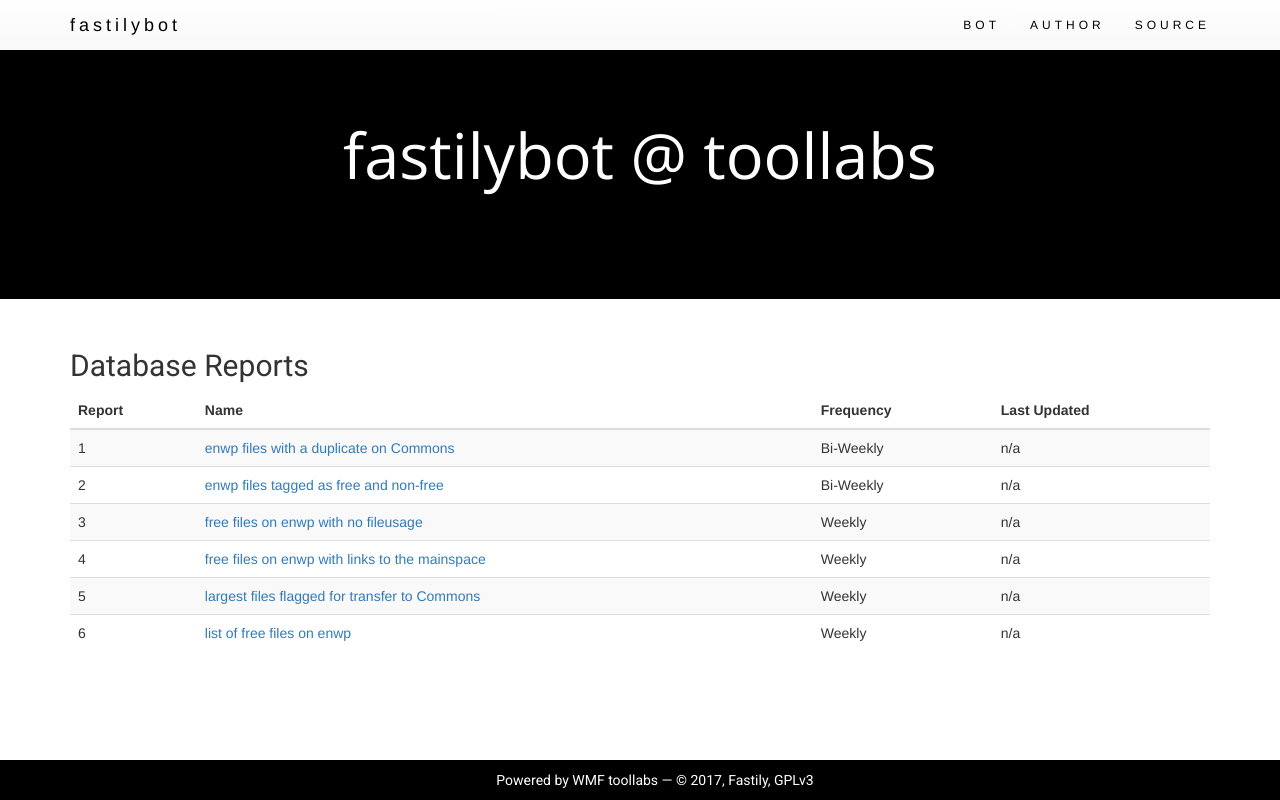
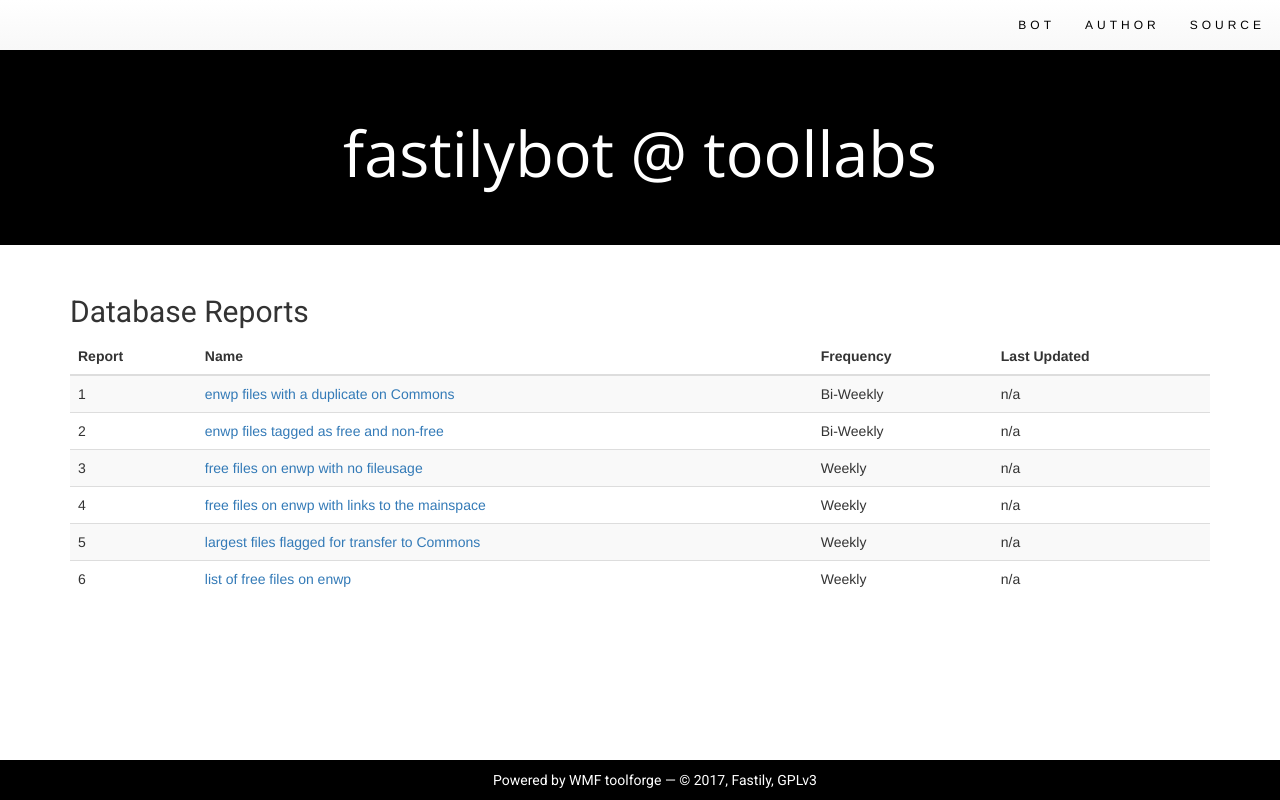
Before and after one commit to fastily/fastilybot-toolforge, a PHP site: page / in a window 1280 px wide. Run offline with PHP 8.4, Linux system fonts and the light colour scheme; some libraries are stand-ins or nearby versions.

Commit message:
removed extraneous navbar code, cleanup

```diff
--- a/public_html/index.css
+++ b/public_html/index.css
@@ -21,11 +21,8 @@ body {
 .navbar li a,.navbar .navbar-brand {
   color: #000000 !important;
   -moz-transition: all 500ms;
-  /* Firefox */
   -webkit-transition: all 500ms;
-  /* Safari and Chrome */
   -o-transition: all 500ms;
-  /* Opera */
   transition: all 500ms;
 }
 
@@ -40,7 +37,6 @@ body {
 
 .jumbotron {
   background-color: #000000;
-  padding: 100px 25px;
   z-index: 10;
 }
 
@@ -55,11 +51,8 @@ body .container h2 {
 
 tr {
   -moz-transition: all 500ms;
-  /* Firefox */
   -webkit-transition: all 500ms;
-  /* Safari and Chrome */
   -o-transition: all 500ms;
-  /* Opera */
   transition: all 500ms;
 }
 
@@ -84,11 +77,8 @@ footer p {
 footer a {
   color: white;
   -moz-transition: all 500ms;
-  /* Firefox */
   -webkit-transition: all 500ms;
-  /* Safari and Chrome */
   -o-transition: all 500ms;
-  /* Opera */
   transition: all 500ms;
 }
 
--- a/public_html/index.php
+++ b/public_html/index.php
@@ -12,30 +12,14 @@
 	<link rel="stylesheet" href="index.css" >
 </head>
 <body>
-	<nav class="navbar navbar-default navbar-fixed-top">
-		<div class="container">
-			<div class="navbar-header">
-				<button type="button" class="navbar-toggle" data-toggle="collapse" data-target="#myNavbar">
-					<span class="icon-bar"></span>
-					<span class="icon-bar"></span>
-					<span class="icon-bar"></span>
-				</button>
-				<a class="navbar-brand" href="#myPage">fastilybot</a>
-			</div>
-			<div class="collapse navbar-collapse" id="myNavbar">
-				<ul class="nav navbar-nav navbar-right">
-					<li>
-						<a href="https://en.wikipedia.org/wiki/User:FastilyBot">BOT</a>
-					</li>
-					<li>
-						<a href="https://en.wikipedia.org/wiki/User:Fastily">AUTHOR</a>
-					</li>
-					<li>
-						<a href="https://github.com/fastily/wmf-toollabs">SOURCE</a>
-					</li>
-				</ul>
-			</div>
-		</div>
+	<nav class="navbar navbar-default">
+	  <div class="container-fluid">
+	    <ul class="nav navbar-nav navbar-right">
+			<li><a href="https://en.wikipedia.org/wiki/User:FastilyBot">BOT</a></li>
+			<li><a href="https://en.wikipedia.org/wiki/User:Fastily">AUTHOR</a></li>
+			<li><a href="https://github.com/fastily/wmf-toollabs">SOURCE</a></li>
+	    </ul>
+	  </div>
 	</nav>
 
 	<div class="jumbotron text-center">
@@ -68,7 +52,7 @@
 
 	<footer class="container-fluid text-center footer">
 		<p>
-			Powered by <a href="https://tools.wmflabs.org">WMF toollabs</a> &mdash; &copy; 2017, Fastily, <a href="https://www.gnu.org/licenses/gpl-3.0.en.html">GPLv3</a>
+			Powered by <a href="https://tools.wmflabs.org">WMF toolforge</a> &mdash; &copy; 2017, Fastily, <a href="https://www.gnu.org/licenses/gpl-3.0.en.html">GPLv3</a>
 		</p>
 	</footer>
 
```
